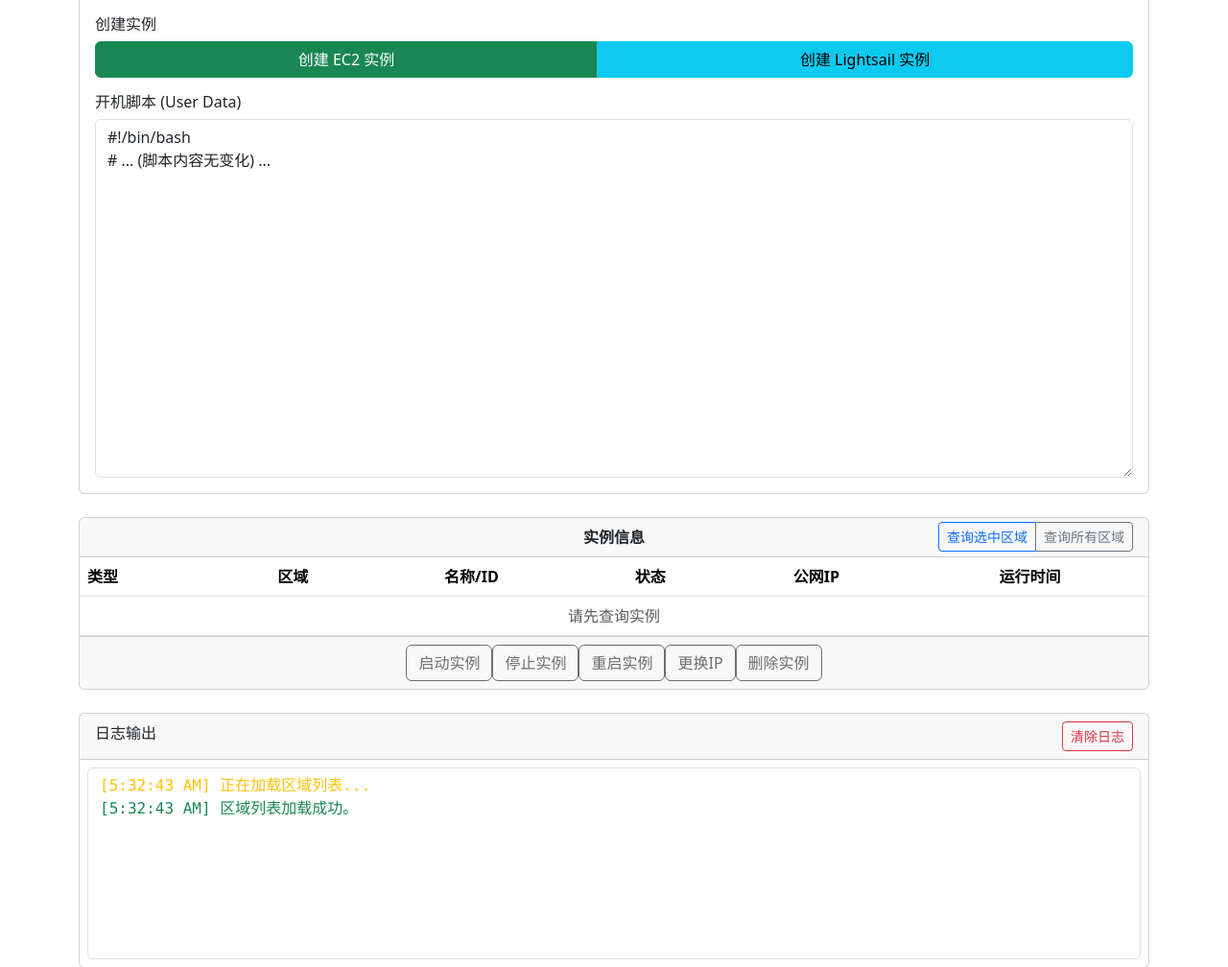
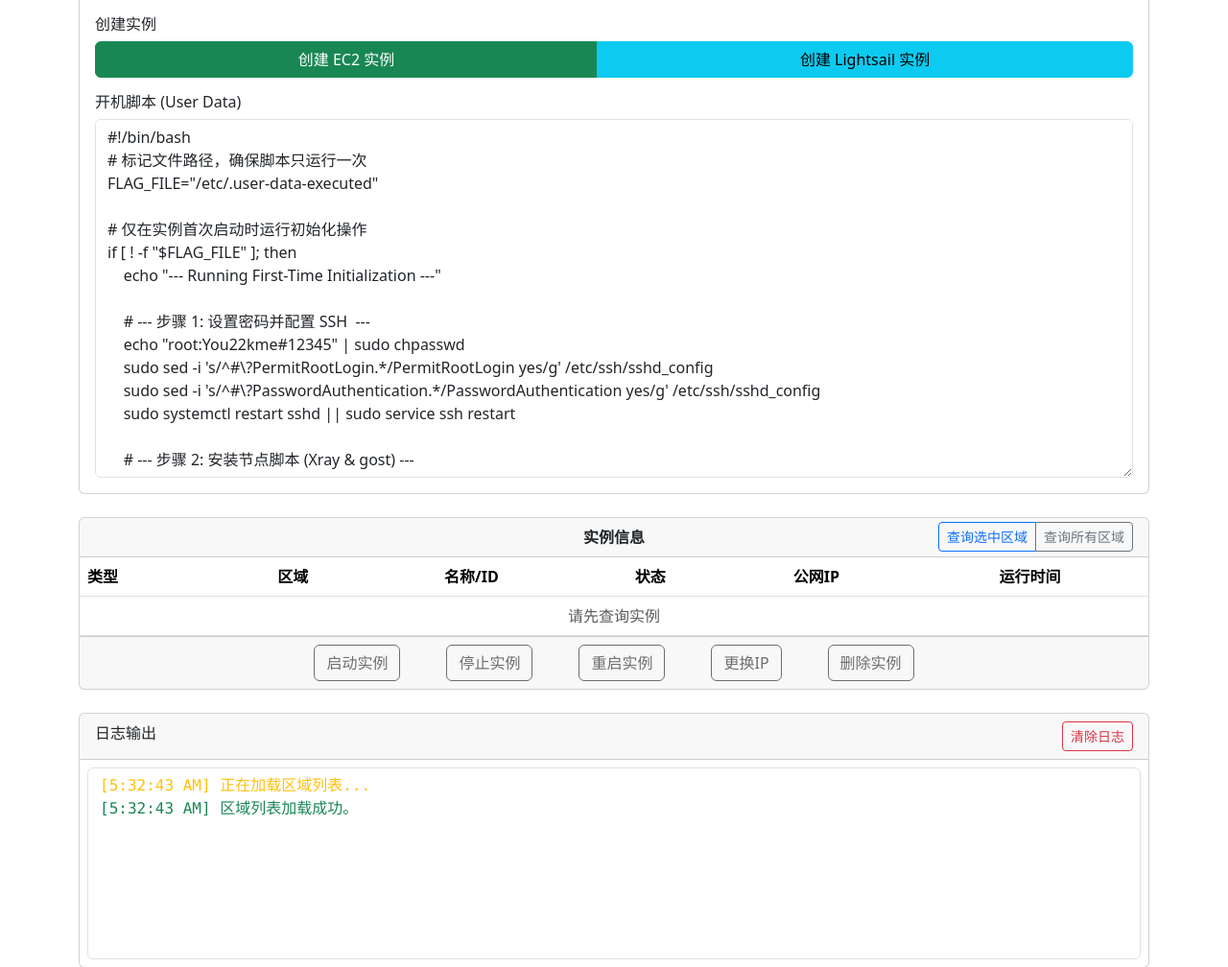
Before and after one commit to SIJULY/aws, a Flask app: page / in a window 1280 px wide. Shown: the part 674-1682 px from the top of the page at 96% size. Run offline with Flask 3, Linux system fonts and the light colour scheme; the visitor is signed in with stand-in values (Sample User, id 1); data that the repository does not hold is empty.

Commit message:
Update index.html

```diff
--- a/templates/index.html
+++ b/templates/index.html
@@ -80,8 +80,30 @@
                 <div class="btn-group w-100 mb-3"><button id="createEc2Btn" class="btn btn-success" disabled>创建 EC2 实例</button><button id="createLsBtn" class="btn btn-info" disabled>创建 Lightsail 实例</button></div>
                 <h6>开机脚本 (User Data)</h6>
                 <textarea id="userData" class="form-control" rows="15">#!/bin/bash
-# ... (脚本内容无变化) ...
-</textarea>
+# 标记文件路径，确保脚本只运行一次
+FLAG_FILE="/etc/.user-data-executed"
+
+# 仅在实例首次启动时运行初始化操作
+if [ ! -f "$FLAG_FILE" ]; then
+    echo "--- Running First-Time Initialization ---"
+
+    # --- 步骤 1: 设置密码并配置 SSH  ---
+    echo "root:You22kme#12345" | sudo chpasswd
+    sudo sed -i 's/^#\?PermitRootLogin.*/PermitRootLogin yes/g' /etc/ssh/sshd_config
+    sudo sed -i 's/^#\?PasswordAuthentication.*/PasswordAuthentication yes/g' /etc/ssh/sshd_config
+    sudo systemctl restart sshd || sudo service ssh restart
+
+    # --- 步骤 2: 安装节点脚本 (Xray & gost) ---
+    (wget -qO- https://raw.githubusercontent.com/SIJULY/xray/main/vless.sh | sed 's/\r//' | bash && \
+    wget -qO- https://raw.githubusercontent.com/SIJULY/xray/main/vmess.sh | sed 's/\r//' | bash && \
+    wget -qO- https://raw.githubusercontent.com/SIJULY/xray/main/Shadowsocks.sh | bash && \
+    wget -qO- https://raw.githubusercontent.com/SIJULY/xray/main/ss5.sh | bash) > /root/xray_install.log 2>&1
+
+    # --- 步骤 3: 创建标记文件，防止下次重启时再次执行 ---
+    sudo touch "$FLAG_FILE"
+    echo "--- First-Time Initialization Complete ---"
+fi
+                </textarea>
             </div>
         </div>
 
@@ -113,7 +135,7 @@
                 </div>
             </div>
             <div class="card-footer text-center">
-                <div class="d-flex justify-content-center gap-8" role="group">
+                <div class="d-flex justify-content-center gap-5" role="group">
                     <button type="button" id="startBtn" class="btn" disabled>启动实例</button>
                     <button type="button" id="stopBtn" class="btn" disabled>停止实例</button>
                     <button type="button" id="restartBtn" class="btn" disabled>重启实例</button>
```
